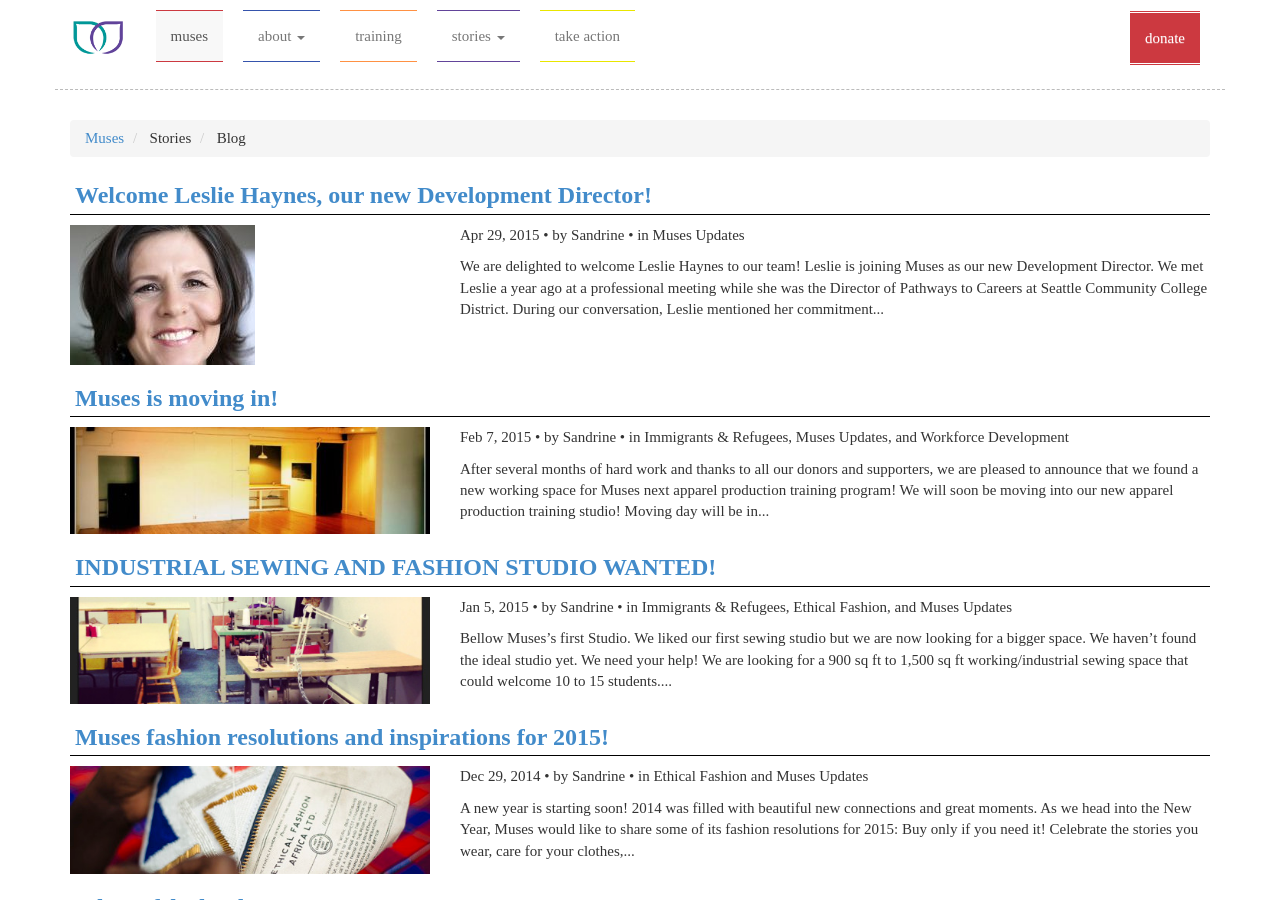
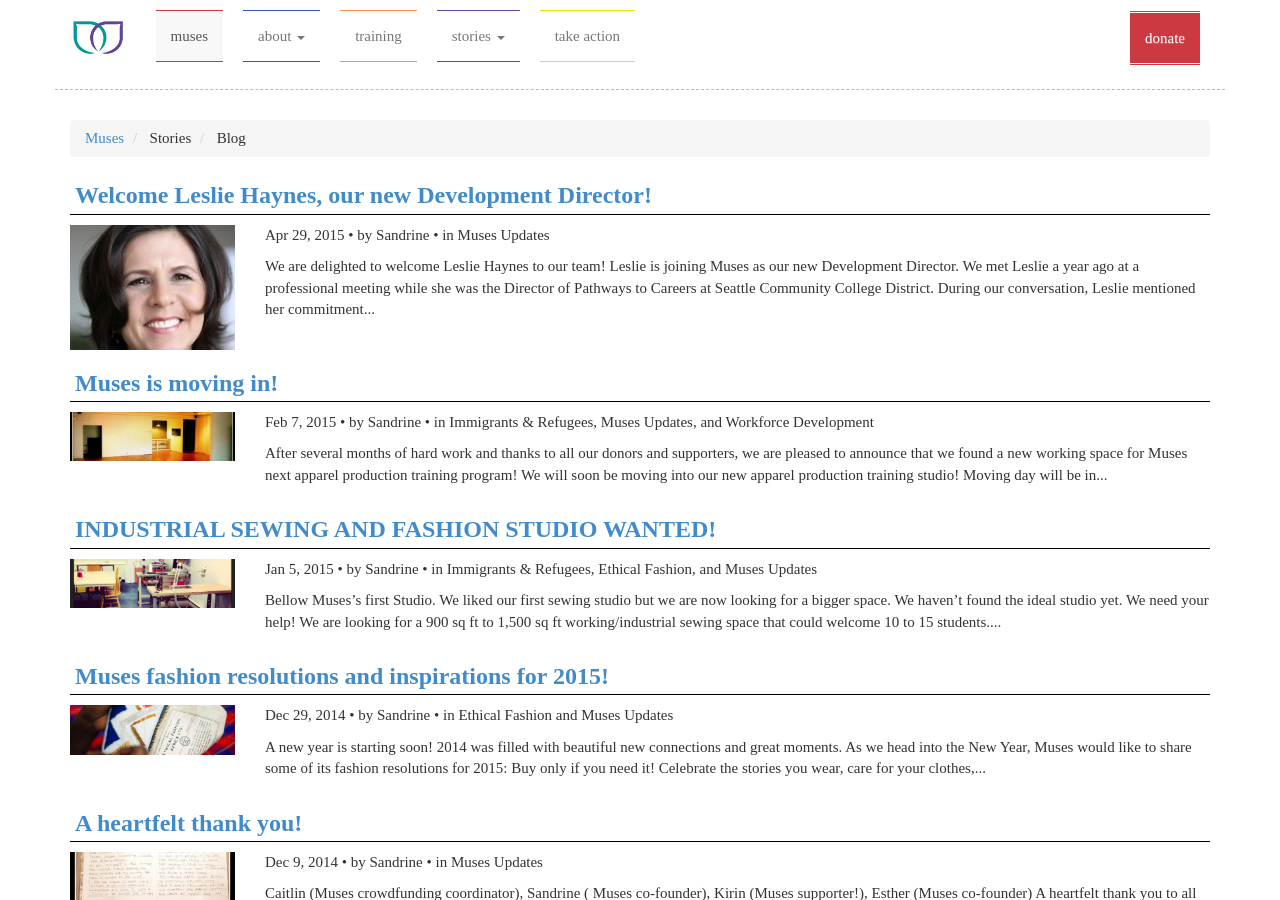
Before and after one commit to seattlemuses/seattlemuses.github.io, a Jekyll site: the page built from stories-blog.html, in a window 1280 px wide and 900 px high. Built offline with Jekyll 4.4.1, drawn with Linux system fonts in a browser that asks for light colours; nearby versions of some CDN libraries.

Commit message:
Change size.

```diff
--- a/stories-blog.html
+++ b/stories-blog.html
@@ -5,12 +5,12 @@
 {% for post in site.posts %}
 <h1> <a href="{{ post.url | prepend: site.baseurl }}"> {{ post.title }} </a> </h1>
 <div class="row" style="padding-bottom: 10px">
-  <div class="col-md-4 col-sm-4">
+  <div class="col-md-2 col-sm-2">
     {% if post.hero %}
     <img src="{{ site.baseurl }}{{ post.hero }}" style="max-width:100%" />
     {% endif %}
   </div>
-  <div class="col-md-8 col-sm-8">
+  <div class="col-md-10 col-sm-10">
     <p>{{ post.date | date: "%b %-d, %Y" }}{% if post.author %} • by {{ post.author }}{% endif %} {% if post.categories %} • in {{ post.categories | array_to_sentence_string }}{% endif %}</p>
     <p>{{ post.content | strip_html | truncatewords: 50 }} </p>
   </div>
```
